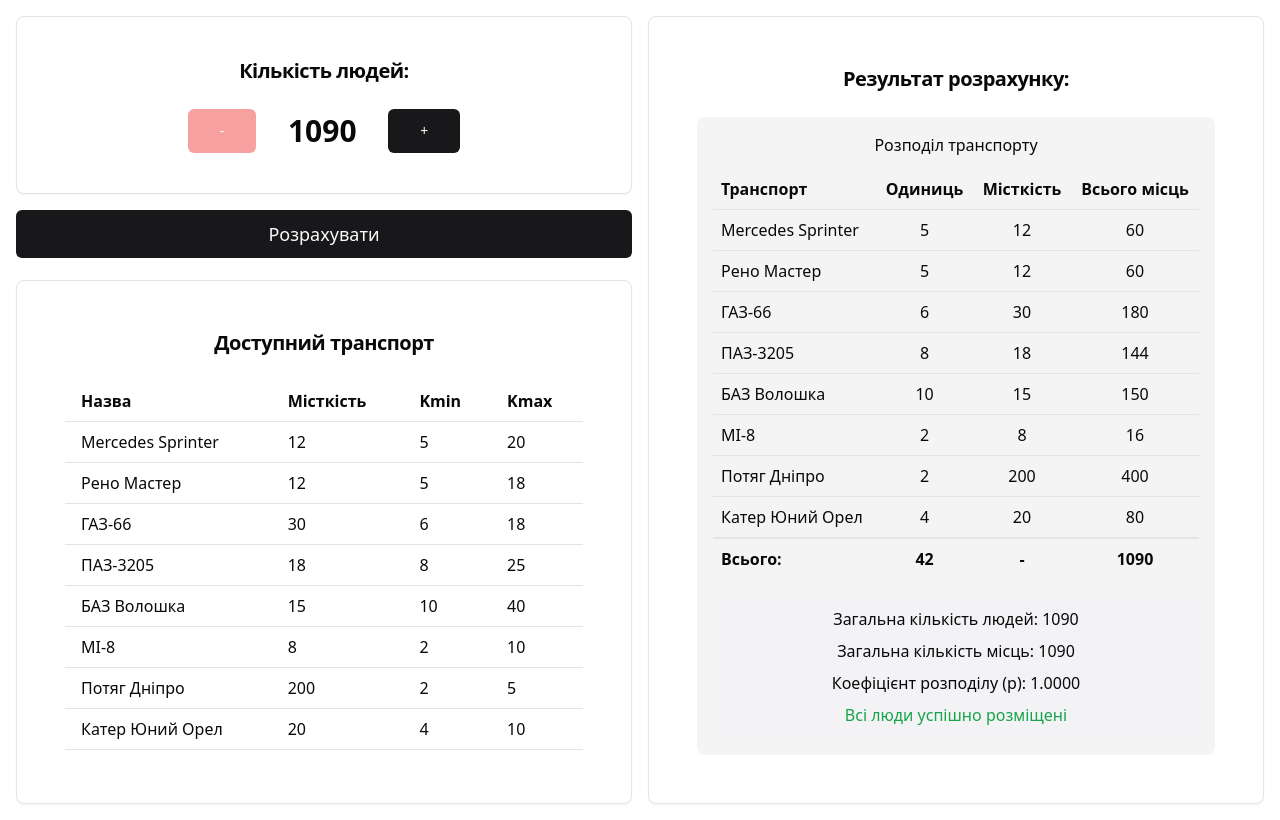
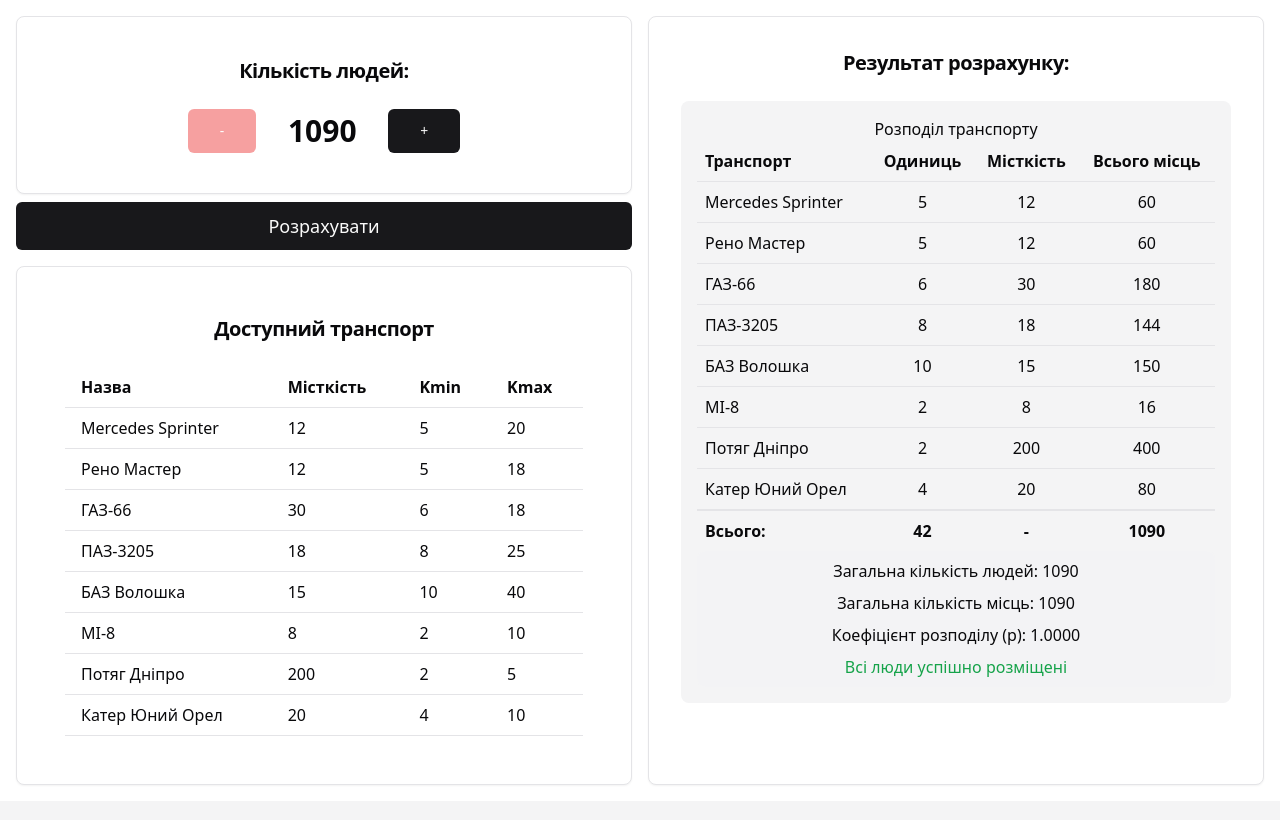
Before and after one commit to Aler1x/lpnu-hmi, a Vue app: page /evacuate in a window 1280 px wide. Both pictures are taken after a click on the button "Розрахувати". Built offline with nearby package versions, Linux system fonts and the light colour scheme.

Commit message:
style: adjust spacing and padding in Evacuate.vue for improved UI layout

```diff
--- a/src/views/Evacuate.vue
+++ b/src/views/Evacuate.vue
@@ -23,7 +23,7 @@ function getAlgorithmDetails() {
   <div class="min-h-screen bg-background p-4">
     <div class="mx-auto">
       <div class="grid grid-cols-1 md:grid-cols-2 gap-4">
-        <div class="space-y-4">
+        <div class="space-y-2">
           <Card class="p-4">
             <CardHeader>
               <CardTitle class="text-center text-xl">Кількість людей:</CardTitle>
@@ -49,15 +49,15 @@ function getAlgorithmDetails() {
           </Button>
         </div>
 
-        <Card class="md:row-span-2 p-6 h-full">
+        <Card class="md:row-span-2 p-2 h-full">
           <CardHeader>
             <CardTitle class="text-center text-xl">Результат розрахунку:</CardTitle>
           </CardHeader>
           <CardContent>
             <div v-if="store.result && !store.result.includes('Помилка')" class="h-full">
               <div class="bg-muted p-4 rounded-lg overflow-auto">
-                <h3 class="font-medium text-center mb-3">Розподіл транспорту</h3>
-                <table class="w-full border-collapse mb-4">
+                <h3 class="font-medium text-center">Розподіл транспорту</h3>
+                <table class="w-full border-collapse">
                   <thead>
                     <tr class="border-b">
                       <th class="py-2 px-2 text-left">Транспорт</th>
@@ -84,7 +84,7 @@ function getAlgorithmDetails() {
                   </tfoot>
                 </table>
 
-                <div class="bg-muted/50 p-3 rounded-lg space-y-2">
+                <div class="bg-muted/50 p-2 rounded-lg space-y-2">
                   <p class="text-center font-medium">
                     Загальна кількість людей: {{ store.peopleValue }}
                   </p>
@@ -105,7 +105,7 @@ function getAlgorithmDetails() {
                 </div>
 
                 <!-- Algorithm Messages -->
-                <div v-if="getAlgorithmDetails().message" class="mt-4 bg-blue-50 dark:bg-blue-900/20 p-3 rounded-lg">
+                <div v-if="getAlgorithmDetails().message" class="mt-2 bg-blue-50 dark:bg-blue-900/20 p-2 rounded-lg">
                   <h4 class="font-medium text-center mb-2">Додаткова інформація:</h4>
                   <p class="text-sm whitespace-pre-wrap">{{ getAlgorithmDetails().message }}</p>
                 </div>
```
